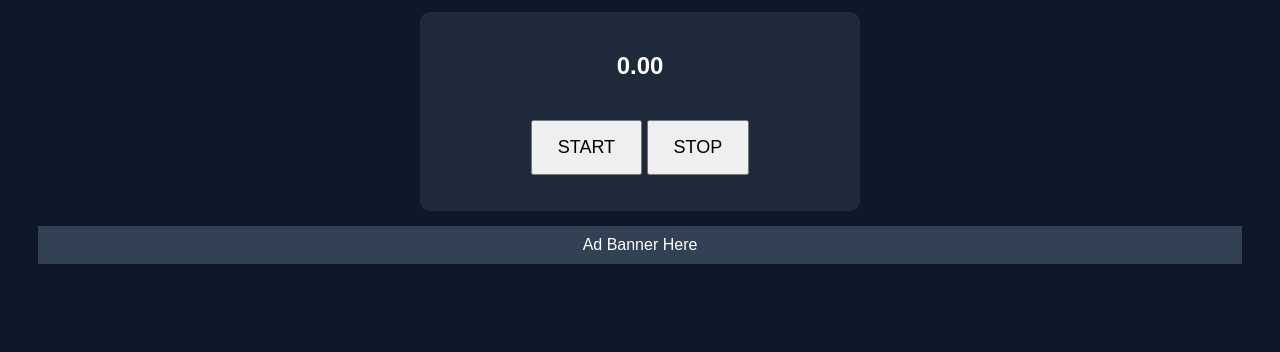
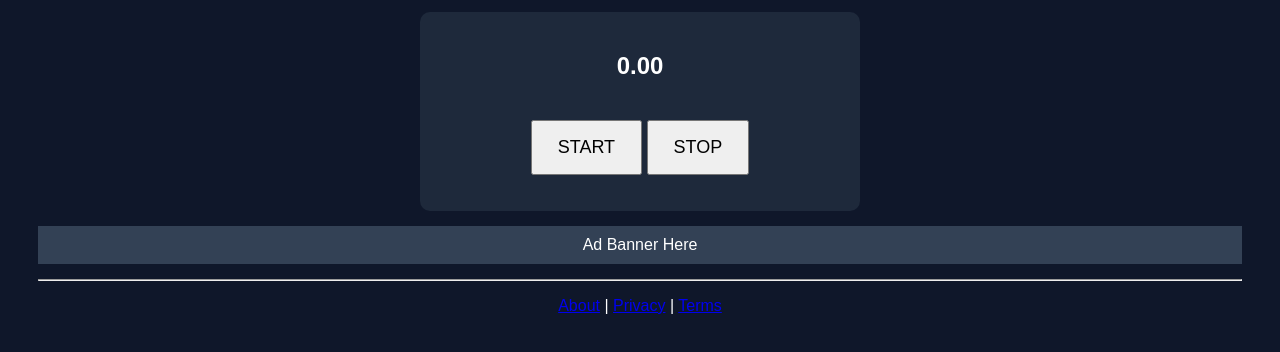
Before and after one commit to jkriz857/one-second-challenge, a plain HTML site: page index.html in a window 1280 px wide. Shown: the part 160-512 px from the top of the page. Drawn offline with Linux system fonts and the light colour scheme.

Commit message:
Update index.html

```diff
--- a/index.html
+++ b/index.html
@@ -69,3 +69,10 @@ function stop() {
 
 </body>
 </html>
+
+<hr>
+<p>
+<a href="about.html">About</a> |
+<a href="privacy.html">Privacy</a> |
+<a href="terms.html">Terms</a>
+</p>
```
